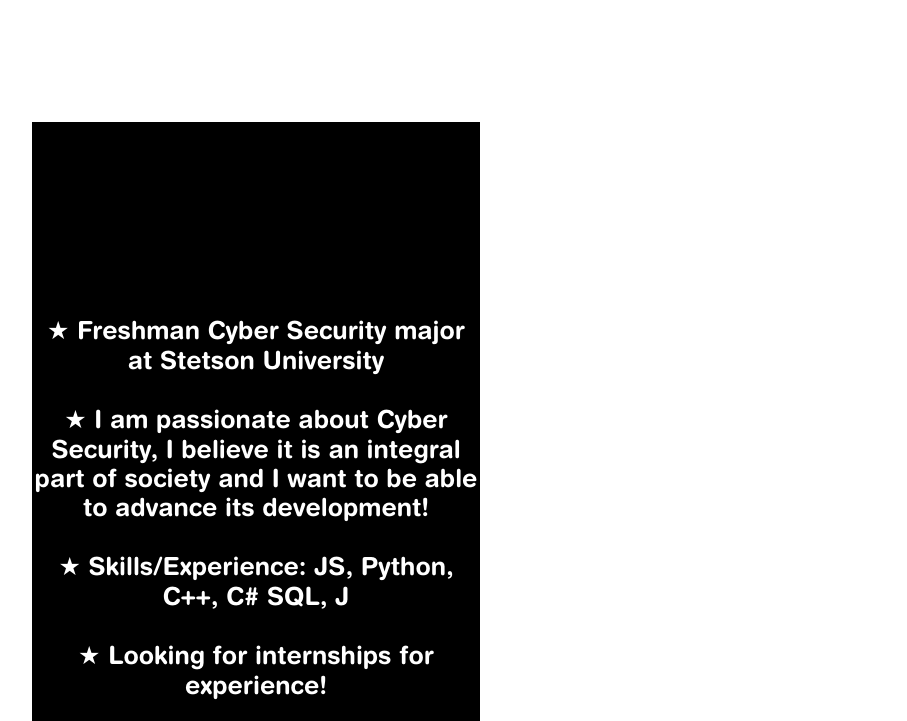
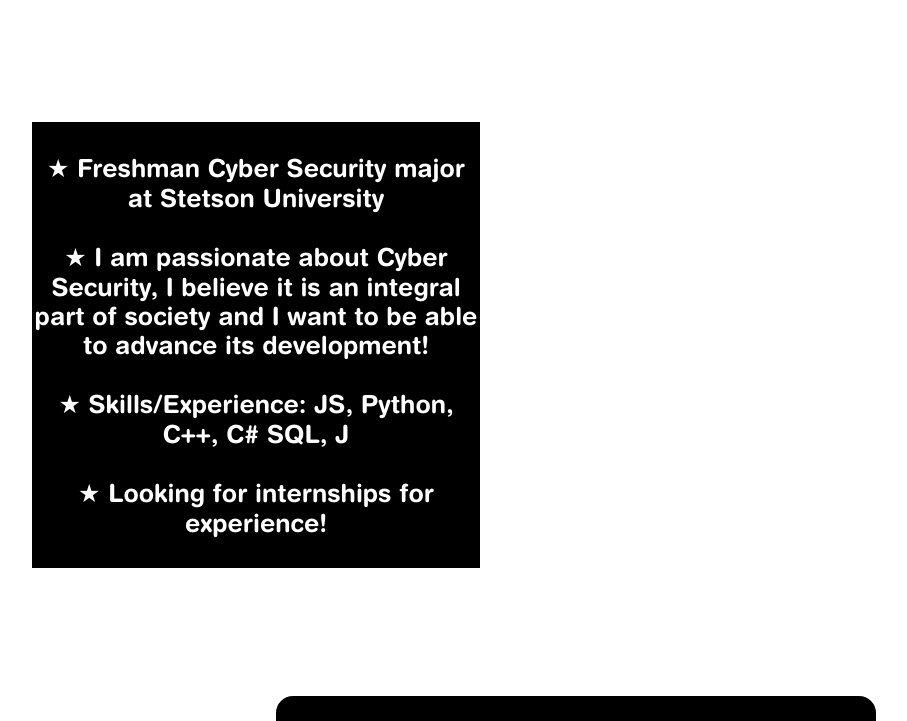
Before and after one commit to mad-piano/mad-piano.github.io, a plain HTML site: page index.html in a window 1280 px wide. Shown: the part 959-1680 px from the top of the page, without its empty margins (64-971 px from the left). Drawn offline with nearby package versions, Linux system fonts and the light colour scheme.

Commit message:
Add files via upload

```diff
--- a/index.html
+++ b/index.html
@@ -57,8 +57,6 @@
             <div class="about-me">
                 <div class="about-me-default">
                     <div class="about-me-text">
-                        <svg class="name-svg show-on-scroll" xmlns="http://www.w3.org/2000/svg" viewBox="0 0 777 275">
-                        </svg>
                         <ul>
                             <li class="show-on-scroll">★ Freshman Cyber Security major at Stetson University</li>
                             <li class="show-on-scroll">★ I am passionate about Cyber Security, I believe it is an integral part of society and I want to be able to advance its development!</li>
```
